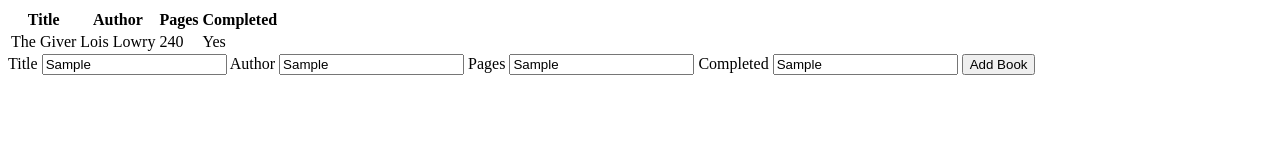
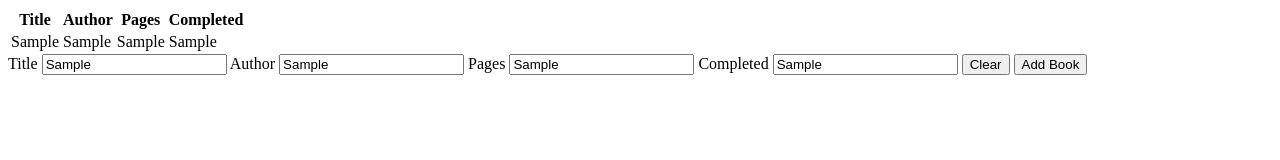
Before and after one commit to danielpopovici745/Library, a plain HTML site: page index.html in a window 1280 px wide. Both pictures are taken after typing "Sample", "Sample", "Sample", "Sample" into the empty fields and a click on the button "Add Book". Drawn offline with Linux system fonts and the light colour scheme.

Commit message:
user data from the addbookform is now being pushed to the table for the user to visually see

```diff
--- a/index.html
+++ b/index.html
@@ -10,18 +10,14 @@
   </head>
   <body>
     <table class="library">
+      <thead>
         <tr>
           <th>Title</th>
           <th>Author</th>
           <th>Pages</th>
           <th>Completed</th>
         </tr>
-      <tr>
-        <td>The Giver</td>
-        <td>Lois Lowry</td>
-        <td>240</td>
-        <td>Yes</td>
-      </tr>
+      </thead>
     </table>
     <div class="bookForm">
       <form class="addBookForm" onsubmit=" return false">
@@ -57,6 +53,7 @@
           placeholder="Y or N"
           required
         />
+        <button type="reset">Clear</button>
         <button type="submit" class="addBookButton">Add Book</button>
       </form>
     </div>
--- a/script.js
+++ b/script.js
@@ -1,6 +1,5 @@
 const myLibrary = [];
 const table = document.querySelector(".library");
-const addBookForm = document.querySelectorAll(".addBookForm input");
 document.querySelector(".addBookButton").onclick = addBookToLibrary;
 
 function Book(title, author, pages, read) {
@@ -15,9 +14,15 @@ Book.prototype.info = function () {
 };
 
 function addBookToLibrary() {
-  const bookFormArrayValues = Array.from(addBookForm).map(
+  const addBookFormInputs = document.querySelectorAll(".addBookForm input");
+  const bookFormArrayValues = Array.from(addBookFormInputs).map(
     (input) => input.value
   );
+  if (
+    bookFormArrayValues.every(
+      (value) => value != "" && value != undefined && value != null
+    )
+  ) {
     const book = new Book(
       bookFormArrayValues[0],
       bookFormArrayValues[1],
@@ -25,4 +30,15 @@ function addBookToLibrary() {
       bookFormArrayValues[3]
     );
     myLibrary.push(book);
+    addBookToTable();
   }
+}
+
+function addBookToTable() {
+  const addedBook = myLibrary[myLibrary.length - 1];
+  const row = table.insertRow();
+  Object.values(addedBook).forEach((value) => {
+    const td = row.insertCell();
+    td.appendChild(document.createTextNode(value));
+  });
+}
```
Lines whose indentation alone changed are shown as unchanged.
